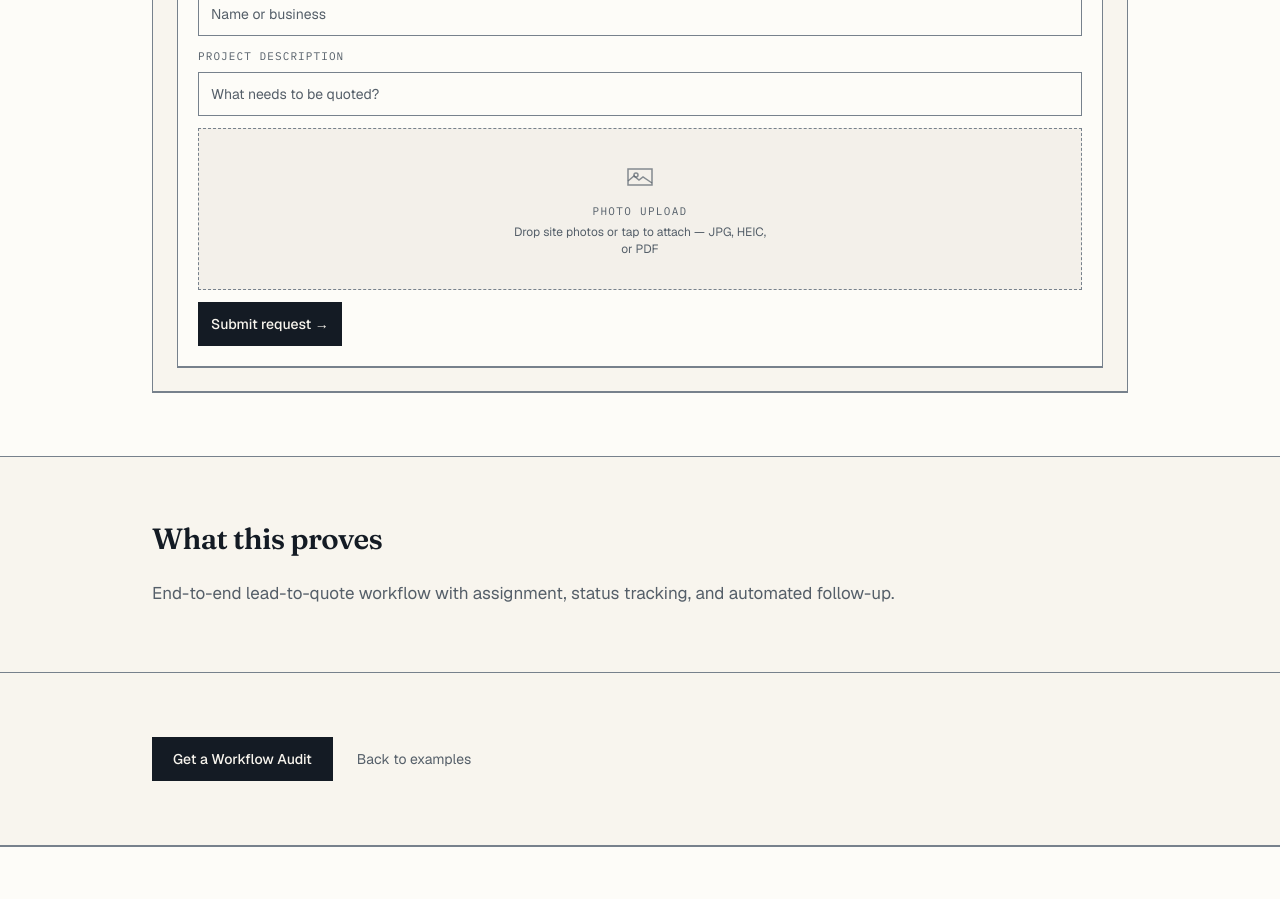
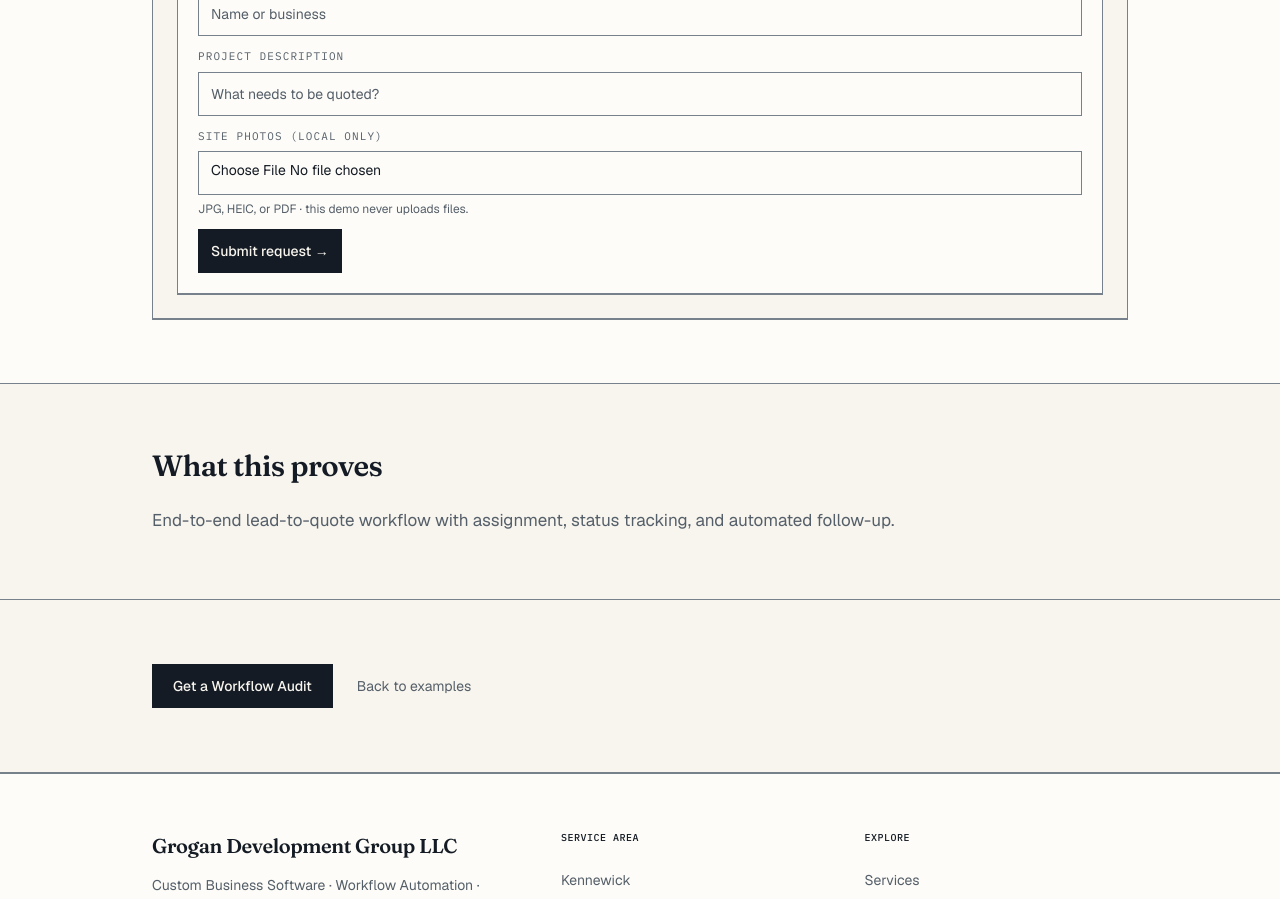
Before and after one commit to Grogan-Development/grogan.dev, a Next.js app: page /examples/contractor-quote-job-tracker in a window 1280 px wide. Shown: the part 980-1879 px from the top of the page. Built offline with nearby package versions, Linux system fonts and the light colour scheme.

Commit message:
fix: replace remaining fake demo uploads

```diff
--- a/components/demos/ContractorQuoteDemo.tsx
+++ b/components/demos/ContractorQuoteDemo.tsx
@@ -4,7 +4,6 @@ import { useState } from "react";
 import { DemoWindow } from "./DemoWindow";
 import { DemoStepper } from "./DemoStepper";
 import { DemoPanel } from "./DemoPanel";
-import { DemoPlaceholder } from "./DemoPlaceholder";
 import { DemoButton, DemoInput, DemoLabel, DemoMeta, DemoSelect } from "./demoUi";
 
 const STEPS = ["Request", "Lead", "Assign", "Status"] as const;
@@ -13,6 +12,7 @@ export function ContractorQuoteDemo() {
   const [step, setStep] = useState(0);
   const [assigned, setAssigned] = useState(false);
   const [status, setStatus] = useState("New");
+  const [selectedPhotoName, setSelectedPhotoName] = useState("");
 
   return (
     <DemoWindow
@@ -31,12 +31,22 @@ export function ContractorQuoteDemo() {
             <DemoLabel htmlFor="quote-project-description">Project description</DemoLabel>
             <DemoInput id="quote-project-description" placeholder="What needs to be quoted?" />
           </div>
-          <DemoPlaceholder
-            variant="photo"
-            label="Photo upload"
-            hint="Drop site photos or tap to attach — JPG, HEIC, or PDF"
-            tall
-          />
+          <div>
+            <DemoLabel htmlFor="quote-site-photos">Site photos (local only)</DemoLabel>
+            <DemoInput
+              id="quote-site-photos"
+              type="file"
+              accept=".jpg,.jpeg,.heic,.pdf"
+              aria-describedby="quote-site-photos-help"
+              onChange={(event) => setSelectedPhotoName(event.target.files?.[0]?.name ?? "")}
+            />
+            <p id="quote-site-photos-help" className="mt-1.5 text-xs text-muted">
+              JPG, HEIC, or PDF · this demo never uploads files.
+            </p>
+            {selectedPhotoName ? (
+              <p className="mt-1.5 text-xs text-ink">{selectedPhotoName} selected locally</p>
+            ) : null}
+          </div>
           <DemoButton onClick={() => setStep(1)}>Submit request →</DemoButton>
           </>
         )}
--- a/components/demos/MobileChecklistDemo.tsx
+++ b/components/demos/MobileChecklistDemo.tsx
@@ -2,8 +2,7 @@
 
 import { useState } from "react";
 import { DemoPhone } from "./DemoPhone";
-import { DemoPlaceholder } from "./DemoPlaceholder";
-import { DemoLabel, DemoTextarea } from "./demoUi";
+import { DemoInput, DemoLabel, DemoTextarea } from "./demoUi";
 
 const TASKS = [
   "Verify site access",
@@ -17,6 +16,7 @@ const TASKS = [
 export function MobileChecklistDemo() {
   const [checked, setChecked] = useState<boolean[]>(TASKS.map(() => false));
   const [notes, setNotes] = useState("");
+  const [selectedPhotoName, setSelectedPhotoName] = useState("");
   const done = checked.filter(Boolean).length;
   const progress = Math.round((done / TASKS.length) * 100);
 
@@ -74,12 +74,22 @@ export function MobileChecklistDemo() {
           />
         </div>
 
-        <DemoPlaceholder
-          variant="photo"
-          label="Add photo"
-          hint="Before / after · geotagged"
-          className="min-h-20 py-4"
-        />
+        <div>
+          <DemoLabel htmlFor="field-job-photo">Job photo (local only)</DemoLabel>
+          <DemoInput
+            id="field-job-photo"
+            type="file"
+            accept=".jpg,.jpeg,.heic"
+            aria-describedby="field-job-photo-help"
+            onChange={(event) => setSelectedPhotoName(event.target.files?.[0]?.name ?? "")}
+          />
+          <p id="field-job-photo-help" className="mt-1.5 text-xs text-muted">
+            JPG or HEIC · this demo keeps photos in your browser.
+          </p>
+          {selectedPhotoName ? (
+            <p className="mt-1.5 text-xs text-ink">{selectedPhotoName} selected locally</p>
+          ) : null}
+        </div>
 
         {done === TASKS.length && (
           <div className="border border-accent/40 bg-accent/5 px-3 py-2.5 text-center">
```
Also changed, not shown: 1 other file (tests, documents, lock files or other folders).
